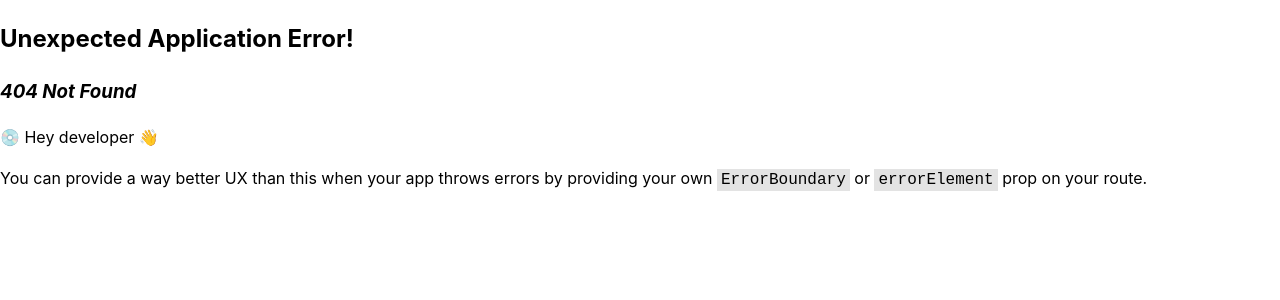
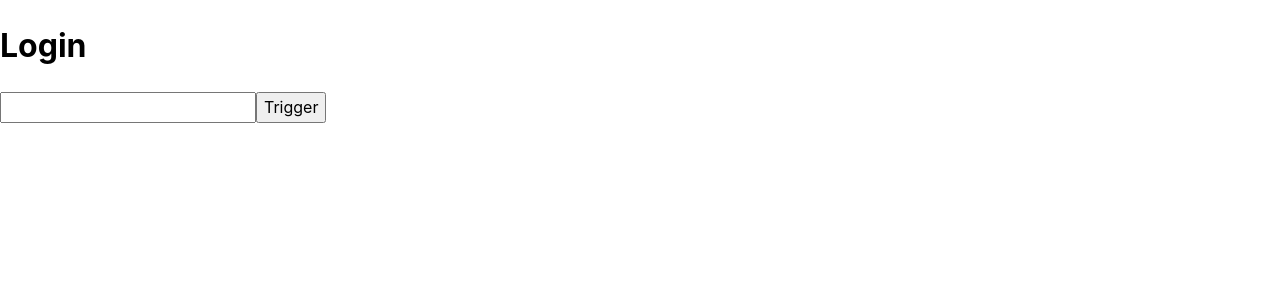
Before and after one commit to sechols223/CMPS-420-Project, a React (Vite) app: page /loginform in a window 1280 px wide. Before the commit this address had no page. Shown: the top 300 px of the page. Built offline with nearby package versions, Linux system fonts and the light colour scheme.

Commit message:
Im just trying stuff, basically none of this is usable
Dont use this garbage, I'll work out a solution at some point.
It does work though, its just insanely ugly.
Sam why am I using hook form????

```diff
--- /dev/null
+++ b/src/CSS/forms.css
@@ -0,0 +1,3 @@
+.loginform {
+  align-items: center;
+}
--- a/src/login/login-form.tsx
+++ b/src/login/login-form.tsx
@@ -1,33 +1,23 @@
 import { SubmitHandler, useForm } from 'react-hook-form';
 import { Button, TextInput } from '@mantine/core';
-import styles from './RegistrationForm.module.css';
-
-type Inputs = {
-  example: string;
-  exampleRequired: string;
-};
+import styles from '../CSS/forms.css';
 
 export function LoginForm() {
   const {
     register,
+    formState: { errors },
+    getValues,
     handleSubmit,
-    watch,
-    formState: { errors },
   } = useForm();
-  const onSubmit: SubmitHandler<Inputs> = (data) => {
-    console.log(data);
-  };
+
   return (
-    <form onSubmit={handleSubmit(onSubmit)}>
-      {/* register your input into the hook by invoking the "register" function */}
-      <input defaultValue="test" {...register('example')} />
-
-      {/* include validation with required or other standard HTML validation rules */}
-      <input {...register('exampleRequired', { required: true })} />
-      {/* errors will return when field validation fails  */}
-      {errors.exampleRequired && <span>This field is required</span>}
-
-      <input type="submit" />
-    </form>
+    <div className="loginform">
+      <h1>Login</h1>
+      <form onSubmit={handleSubmit((data) => console.log(data))}>
+        <input {...register('password', { required: 'Password is required' })} />
+        {errors.password && <p style={{ color: 'white' }}></p>}
+        <button type="submit">Trigger</button>
+      </form>
+    </div>
   );
 }
--- a/src/pages/get-started-page/GetStarted.page.tsx
+++ b/src/pages/get-started-page/GetStarted.page.tsx
@@ -8,11 +8,15 @@ import classes from '../../CSS/HeroImageBackground.module.css';
 
 export function GetStartedPage() {
   const [opened, { open, close }] = useDisclosure(false);
-  const [loginModalOpened, loginModalHandlers] = useDisclosure(false);
+
   const [drawerOpened, { toggle: toggleDrawer, close: closeDrawer }] = useDisclosure(false);
   let navigate = useNavigate();
-  const routeChange = () => {
-    let path = '/home';
+  const routeToLogin = () => {
+    let path = '/loginform';
+    navigate(path);
+  };
+  const routeToSignup = () => {
+    let path = '/signupform';
     navigate(path);
   };
   return (
@@ -27,16 +31,10 @@ export function GetStartedPage() {
       >
         <Container>
           <Group visibleFrom="sm">
-            <Modal opened={loginModalOpened} onClose={loginModalHandlers.close} title="Log in">
-              <LoginForm />
-            </Modal>
-            <Button onClick={loginModalHandlers.open} variant="default">
+            <Button title="Log in" onClick={routeToLogin}>
               Log in
             </Button>
-            <Modal opened={opened} onClose={close} title="Sign up">
-              <RegistrationForm />
-            </Modal>
-            <Button onClick={open}>Sign up</Button>
+            <Button onClick={routeToSignup}>Sign up</Button>
           </Group>
           <Burger opened={drawerOpened} onClick={toggleDrawer} hiddenFrom="sm" />
         </Container>
@@ -54,7 +52,7 @@ export function GetStartedPage() {
           </Container>
 
           <div className={classes.controls}>
-            <Button className={classes.control} variant="white" size="lg" onClick={routeChange}>
+            <Button className={classes.control} variant="white" size="lg" onClick={routeToLogin}>
               Get started
             </Button>
           </div>
```
Also changed, not shown: src/Router.tsx (+10 -0 lines), 1 other file (tests, documents, lock files or other folders).
